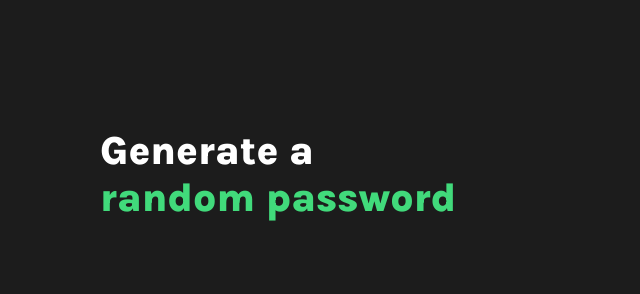
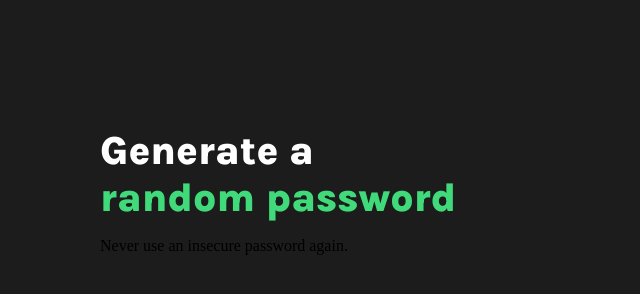
Before and after one commit to kelivreno/password_generator, a website built with Vite: page index.html in a window 1280 px wide. Shown: the full height of the page, 0-640 px from the left. Built offline with nearby package versions, Linux system fonts and the light colour scheme; a web font is replaced by a local one.

Commit message:
Add descriptive text to hero section for clarity

```diff
--- a/index.html
+++ b/index.html
@@ -9,6 +9,7 @@
         <div id="hero">
             <h1 class="title">Generate a
             <br> <span class="green-text">random password</span></h1>
+            <p>Never use an insecure password again.</p>
             <script src="index.js"></script>
         </div>
     </body>
```
